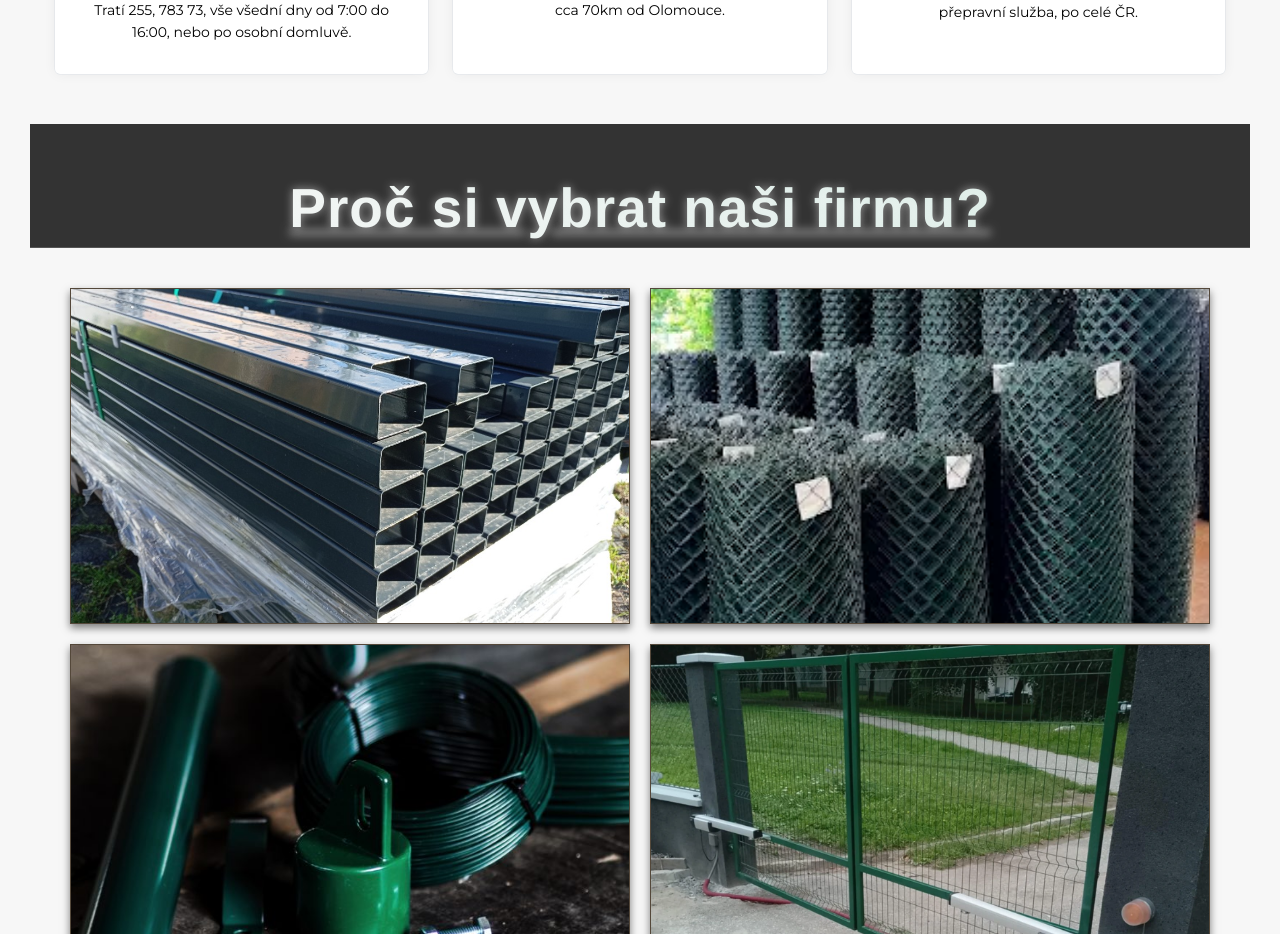
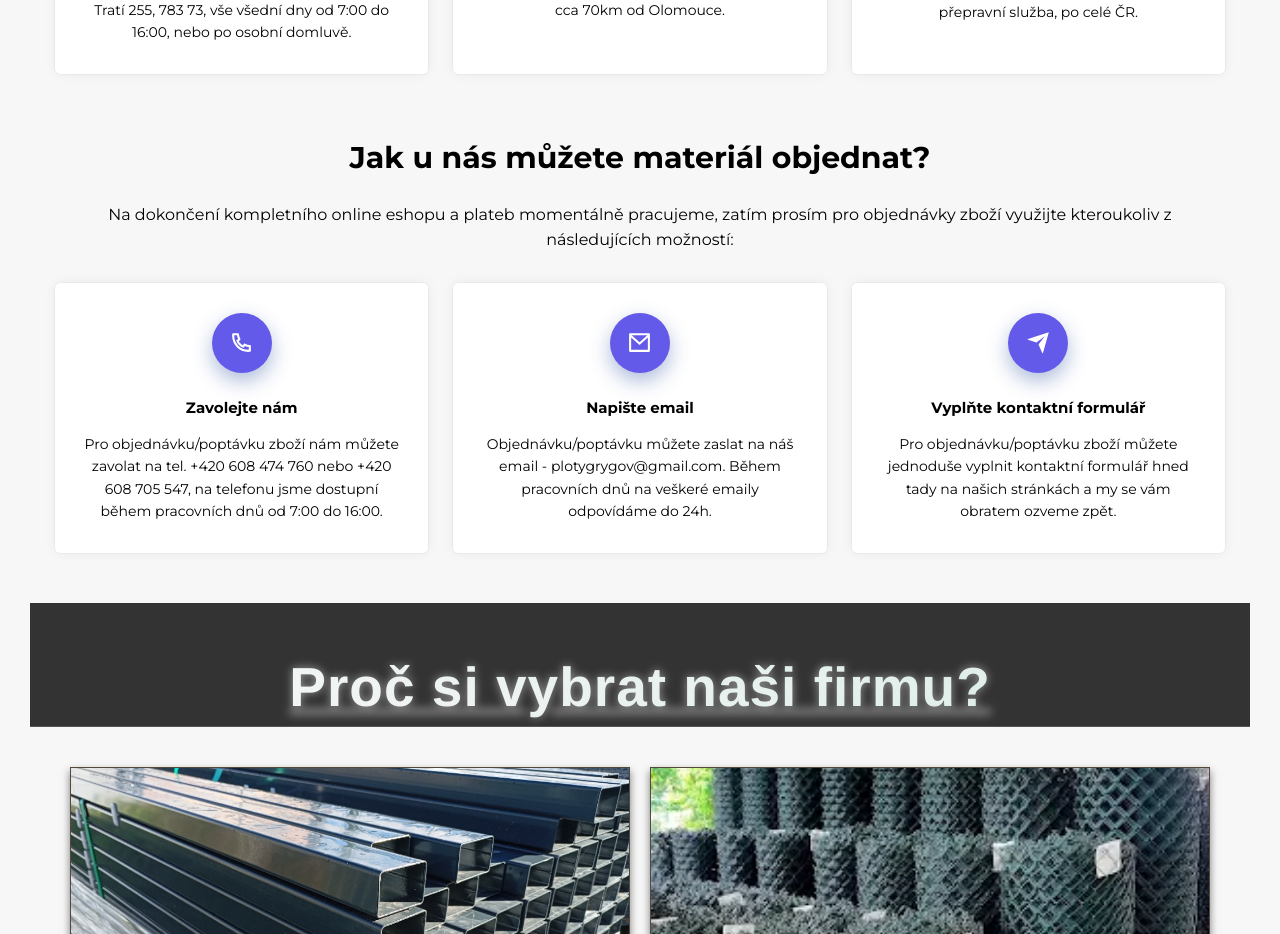
Before and after one commit to Dusaan00/pletivo, a Next.js app: page / in a window 1280 px wide. Shown: the part 2000-2934 px from the top of the page. Built offline with nearby package versions, Linux system fonts and the light colour scheme.

Commit message:
transpor

```diff
--- a/src/app/Components/Doprava.tsx
+++ b/src/app/Components/Doprava.tsx
@@ -1,5 +1,4 @@
 import "../Sass/_doprava.scss";
-import { basePath } from "../functions/Env";
 import { RiMapPinLine, RiRoadsterLine, RiRoadsterFill } from "react-icons/ri";
 
 function Doprava() {
--- /dev/null
+++ b/src/app/Components/Pay.tsx
@@ -0,0 +1,62 @@
+import "../Sass/_pay.scss";
+import { RiPhoneLine, RiMailLine, RiSendPlaneFill } from "react-icons/ri";
+
+function Pay() {
+  return (
+    <section className="section-pay">
+      <div className="pay-container">
+        <h2 className="pay-h2">Jak u nás můžete materiál objednat?</h2>
+        <p className="exp">
+          Na dokončení kompletního online eshopu a plateb momentálně pracujeme,
+          zatím prosím pro objednávky zboží využijte kteroukoliv z následujících
+          možností:
+        </p>
+        <ul className="pay-list">
+          <li>
+            <div className="pay-card">
+              <div className="pay-card-icon">
+                <RiPhoneLine />
+              </div>
+              <h3 className="pay-card-title">Zavolejte nám</h3>
+              <p className="pay-card-text">
+                Pro objednávku/poptávku zboží nám můžete zavolat na tel. +420
+                608 474 760 nebo +420 608 705 547, na telefonu jsme dostupní
+                během pracovních dnů od 7:00 do 16:00.
+              </p>
+            </div>
+          </li>
+
+          <li>
+            <div className="pay-card">
+              <div className="pay-card-icon">
+                <RiMailLine />
+              </div>
+              <h3 className="pay-card-title">Napište email</h3>
+              <p className="pay-card-text">
+                Objednávku/poptávku můžete zaslat na náš email -
+                plotygrygov@gmail.com. Během pracovních dnů na veškeré emaily
+                odpovídáme do 24h.
+              </p>
+            </div>
+          </li>
+
+          <li>
+            <div className="pay-card">
+              <div className="pay-card-icon">
+                <RiSendPlaneFill />
+              </div>
+              <h3 className="pay-card-title">Vyplňte kontaktní formulář</h3>
+              <p className="pay-card-text">
+                Pro objednávku/poptávku zboží můžete jednoduše vyplnit kontaktní
+                formulář hned tady na našich stránkách a my se vám obratem
+                ozveme zpět.
+              </p>
+            </div>
+          </li>
+        </ul>
+      </div>
+    </section>
+  );
+}
+
+export default Pay;
--- /dev/null
+++ b/src/app/Sass/_pay.scss
@@ -0,0 +1,69 @@
+@use "./variables" as *;
+
+.section-pay {
+  margin-top: 6rem;
+  margin-bottom: 5rem;
+  font-family: "Montserrat", sans-serif;
+  color: black;
+  text-align: center;
+}
+
+.pay-container {
+  max-width: 1200px;
+  margin-inline: auto;
+  padding-inline: 1.5rem;
+}
+
+.exp {
+  font-size: 1.6rem;
+  margin-bottom: 3rem;
+}
+
+.pay-h2 {
+  margin-block-end: 5rem;
+  font-size: 3rem;
+  margin-bottom: 2rem;
+}
+
+.pay-list {
+  display: grid;
+  grid-template-columns: repeat(auto-fit, minmax(260px, 1fr));
+  gap: 2.5rem;
+  list-style: none;
+  padding: 0;
+  margin: 0;
+}
+
+.pay-card {
+  padding: 3rem 2.5rem;
+  box-shadow:
+    0 0 0 0.05rem hsla(214, 88%, 27%, 0.08),
+    0 0 1.25rem hsla(216, 14%, 14%, 0.06);
+  border-radius: 5px;
+  background-color: #fff;
+  height: 100%;
+}
+
+.pay-card-icon {
+  width: 6rem;
+  height: 6rem;
+  background-color: #635ae9;
+  display: grid;
+  place-items: center;
+  color: #fff;
+  font-size: 2.5rem;
+  border-radius: 50%;
+  margin-inline: auto;
+  box-shadow: 0 8px 20px rgba(21, 61, 148, 0.35);
+}
+
+.pay-card-title {
+  margin-block: 1.6rem 1rem;
+  font-size: 1.5rem;
+  margin-top: 2.3rem;
+  margin-bottom: 1.3rem;
+}
+
+.pay-card-text {
+  font-size: 1.4rem;
+}
--- a/src/app/page.tsx
+++ b/src/app/page.tsx
@@ -1,6 +1,7 @@
 import Intro from "./Components/Intro";
 import Over from "./Components/Overview";
 import Doprava from "./Components/Doprava";
+import Pay from "./Components/Pay";
 import Proc from "./Components/Proc";
 import Features from "./Components/Features";
 import About from "./Components/About";
@@ -12,6 +13,7 @@ export default function Home() {
       <Intro />
       <Over />
       <Doprava />
+      <Pay />
       <Proc />
       <Features />
       <About />
```
